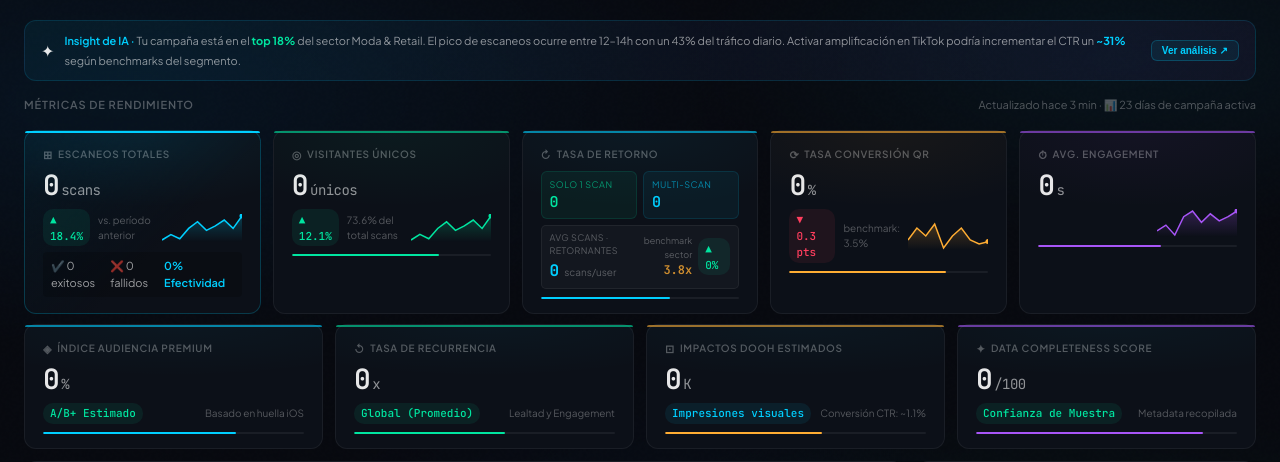
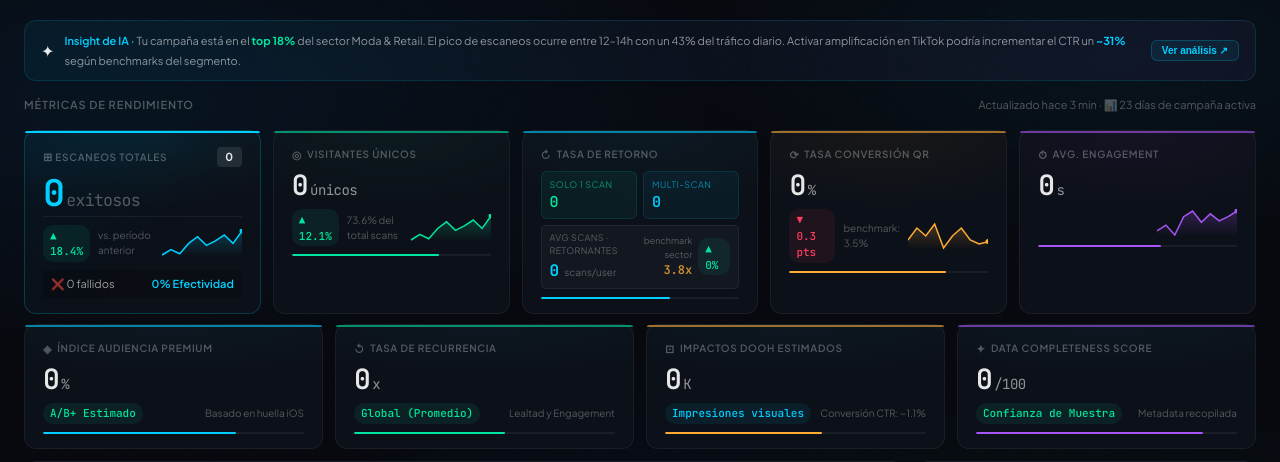
Before and after one commit to joao1975-rgb/qr-tracking, a FastAPI app: page /dashboard in a window 1280 px wide; the page is wider, and only the part inside the window is pictured. Shown: the part 56-518 px from the top of that part. Run offline with FastAPI, Linux system fonts and the light colour scheme; parts of the project's set-up code (start-up, migrations or seed data) failed here and were passed over; some libraries are stand-ins or nearby versions.

Commit message:
Reposition Successful Scans as main metric in Total Scans card

```diff
--- a/qr_tracking_system/templates/dashboard_antigravity_v28.html
+++ b/qr_tracking_system/templates/dashboard_antigravity_v28.html
@@ -1353,15 +1353,18 @@ body {
   <div class="kpi-grid-5" style="margin-bottom:10px;">
 
     <div class="kpi-card featured" style="--card-accent:#00CFFF;--card-glow:rgba(0,207,255,0.08);">
-      <div class="kpi-label"><span class="kpi-label-icon">⊞</span> Escaneos Totales</div>
-      <div class="kpi-value" id="kpi-total">0<span class="unit">scans</span></div>
-      <div class="kpi-footer" style="margin-bottom: 6px;">
+      <div class="kpi-label" style="display:flex; justify-content:space-between; align-items:center;">
+          <span><span class="kpi-label-icon">⊞</span> Escaneos Totales</span>
+          <span style="font-weight:700; color:rgba(255,255,255,0.9); background:rgba(255,255,255,0.1); padding:2px 8px; border-radius:4px; font-size:11px;" id="kpi-total">0<span style="display:none"></span></span>
+      </div>
+      <div class="kpi-value" id="kpi-success" style="color:var(--card-accent); font-size: 2.3rem; margin-top:8px; margin-bottom:4px;">0<span class="unit" style="font-size:0.45em; color:var(--text-3);">exitosos</span></div>
+
+      <div class="kpi-footer" style="margin-bottom: 8px; border-top: 1px solid rgba(255,255,255,0.06); padding-top: 8px;">
         <span class="kpi-delta up">▲ 18.4%</span>
         <span class="kpi-compare">vs. período anterior</span>
         <canvas class="kpi-sparkline" id="spark-total"></canvas>
       </div>
       <div style="display:flex; justify-content:space-between; font-size:11px; color:rgba(255,255,255,0.6); background:rgba(0,0,0,0.2); padding:6px 8px; border-radius:4px; margin-top: auto;">
-        <span title="Redirecciones exitosas" id="kpi-success">✔️ 0 exitosos</span>
         <span title="Diferencia sin redirección completada" id="kpi-fail">❌ 0 fallidos</span>
         <span title="Tasa de Efectividad sobre Totales" id="kpi-effect" style="color:var(--card-accent); font-weight:600;">0% Efectividad</span>
       </div>
@@ -2984,7 +2987,7 @@ document.addEventListener('DOMContentLoaded', () => {
         const elSucc = document.getElementById('kpi-success');
         const elFail = document.getElementById('kpi-fail');
         const elEff  = document.getElementById('kpi-effect');
-        if (elSucc) elSucc.innerHTML = `✔️ ${redirects} exitosos`;
+        if (elSucc) animateCounter(elSucc, redirects, 2000, 0);
         if (elFail) elFail.innerHTML = `❌ ${failed_redirects} fallidos`;
         if (elEff) elEff.innerHTML = `${effect_pct}% efectividad`;
 
```
